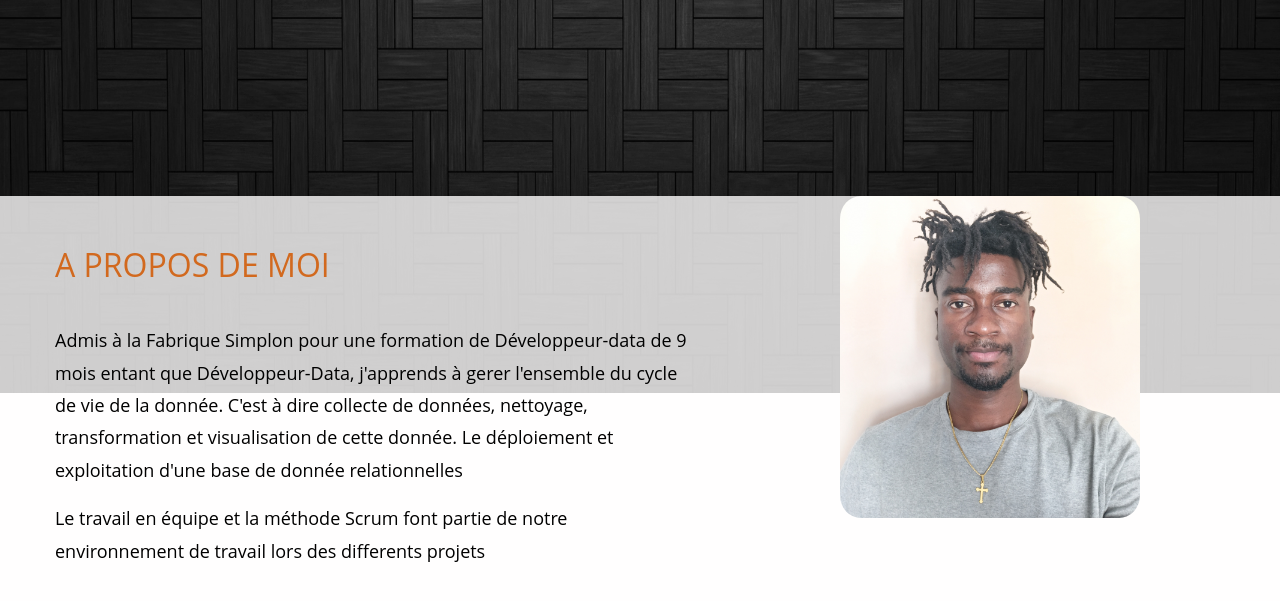
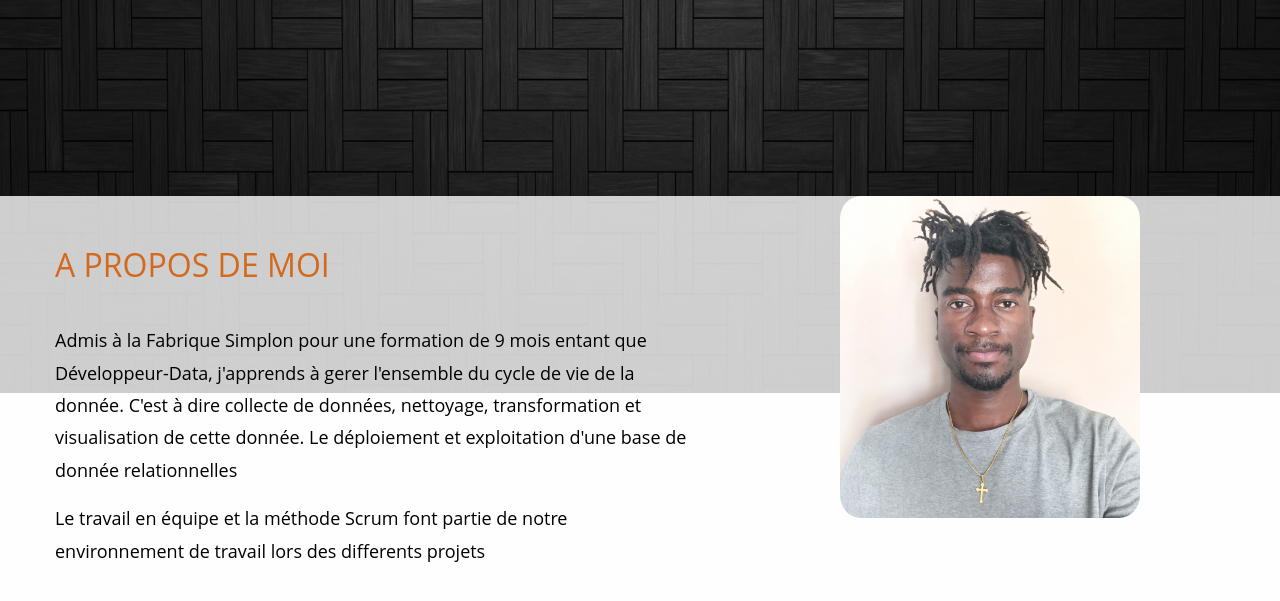
Before and after one commit to zack-madiba/Mini-Portfolio, a plain HTML site: page index.html in a window 1280 px wide. Shown: the part 467-1068 px from the top of the page. Drawn offline with Linux system fonts and the light colour scheme.

Commit message:
Update index.html

```diff
--- a/index.html
+++ b/index.html
@@ -37,7 +37,7 @@
               <div class="tm-welcome-left">
                 <h2 class="tm-welcome-title">A PROPOS DE MOI </h2>
                 <p class="welcome">
-                   Admis à la Fabrique  Simplon pour une formation de Développeur-data de 9 mois entant que Développeur-Data,
+                   Admis à la Fabrique  Simplon pour une formation de 9 mois entant que Développeur-Data,
                   j'apprends à gerer l'ensemble du cycle de vie de la donnée. C'est à dire  collecte de données, nettoyage,
                   transformation et visualisation de cette donnée. Le déploiement et exploitation d'une base de donnée relationnelles</p>
                   <p>Le travail en équipe et la méthode Scrum font partie de notre environnement de travail lors des differents projets</p>
```
